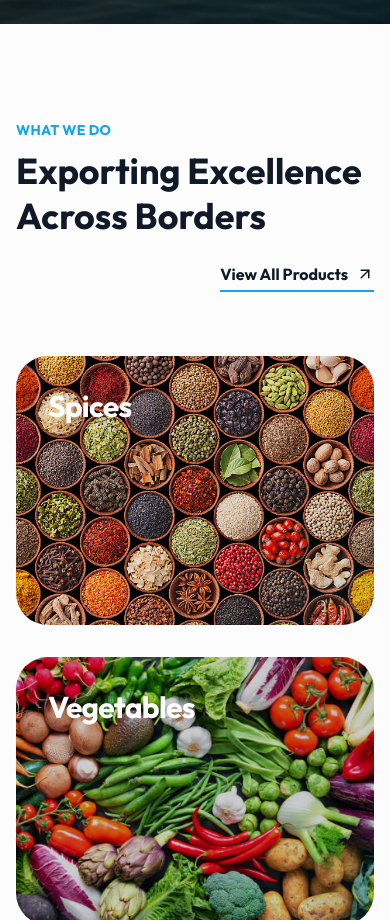
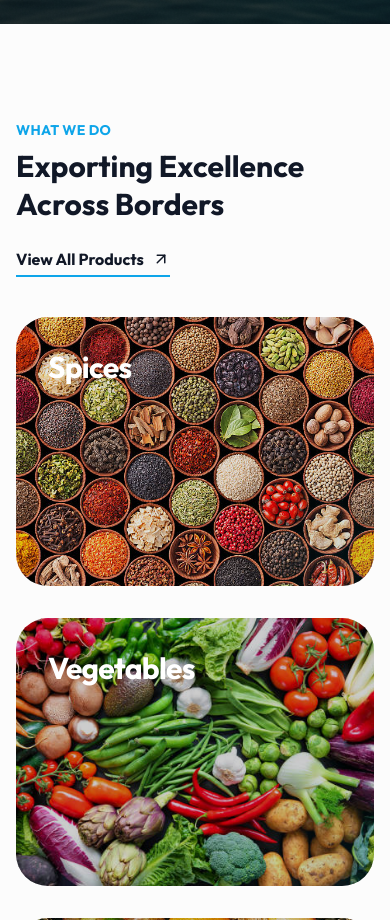
Before and after one commit to Boogiepop004/karmyog_export, a React (Vite) app: page / in a window 390 px wide. Shown: the part 820-1740 px from the top of the page. Built offline with nearby package versions, Linux system fonts and the light colour scheme.

Commit message:
Refactor: Optimized ProductGrid mobile layout (smaller fonts, tighter spacing, aligned button)

```diff
--- a/src/components/ProductGrid.jsx
+++ b/src/components/ProductGrid.jsx
@@ -18,15 +18,15 @@ const ProductGrid = () => {
         <section id="products" className="py-24 bg-brand-gray/30">
             <div className="max-w-7xl mx-auto px-4 sm:px-6 lg:px-8">
 
-                <div className="flex flex-col md:flex-row justify-between items-start md:items-end mb-16 gap-6">
+                <div className="flex flex-col md:flex-row justify-between items-start md:items-end mb-10 md:mb-16 gap-6">
                     <div className="max-w-2xl">
                         <h4 className="text-brand-cyan font-bold tracking-wide uppercase text-sm mb-2">What We Do</h4>
-                        <h2 className="text-4xl md:text-5xl font-bold text-gray-900 leading-tight">
+                        <h2 className="text-3xl md:text-5xl font-bold text-gray-900 leading-tight">
                             Exporting Excellence <br /> Across Borders
                         </h2>
                     </div>
 
-                    <div className="self-end md:self-auto">
+                    <div className="self-start md:self-auto">
                         <button className="text-gray-900 font-bold border-b-2 border-brand-cyan pb-1 hover:text-brand-cyan transition-colors flex items-center gap-2">
                             View All Products <ArrowUpRight size={18} />
                         </button>
```
